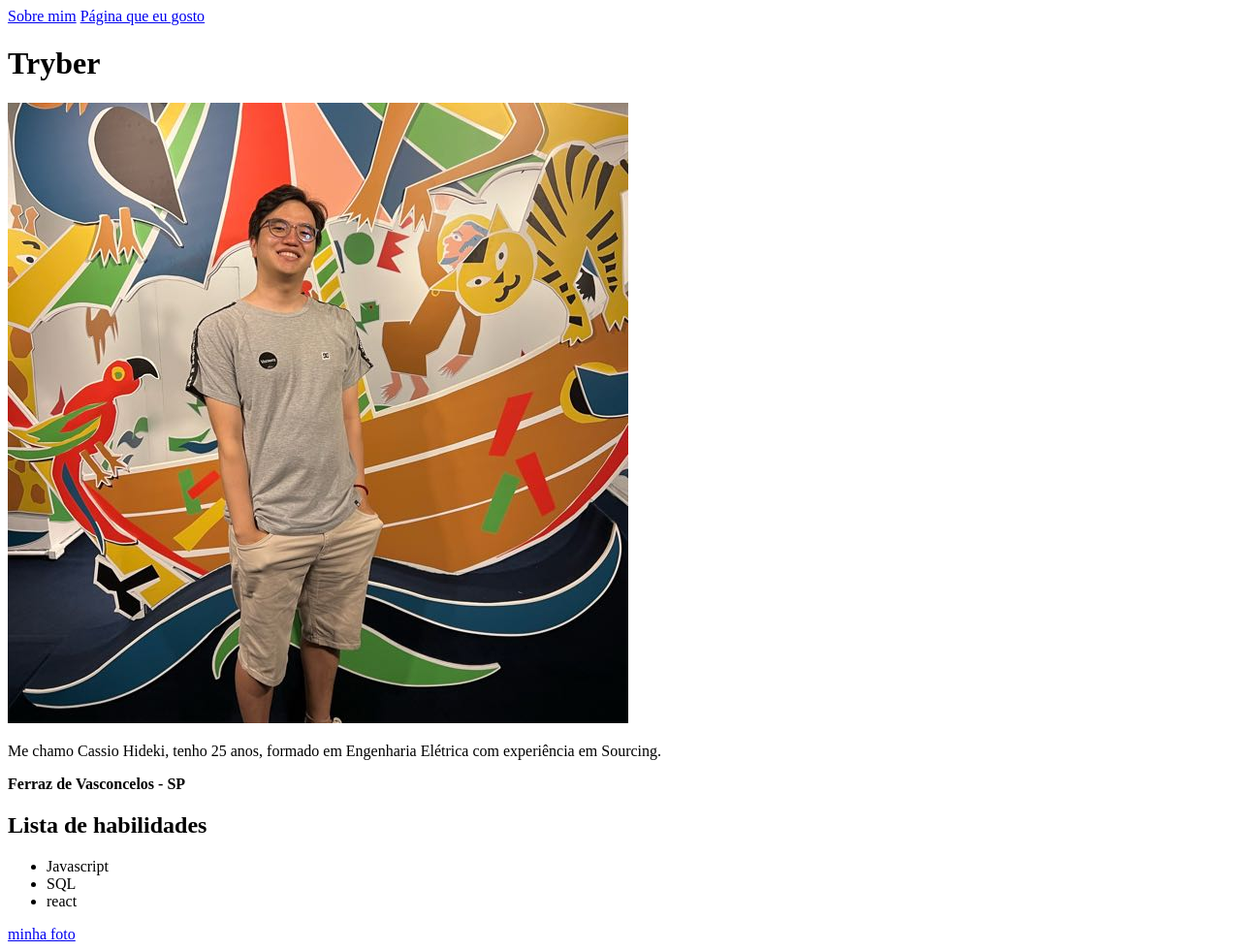
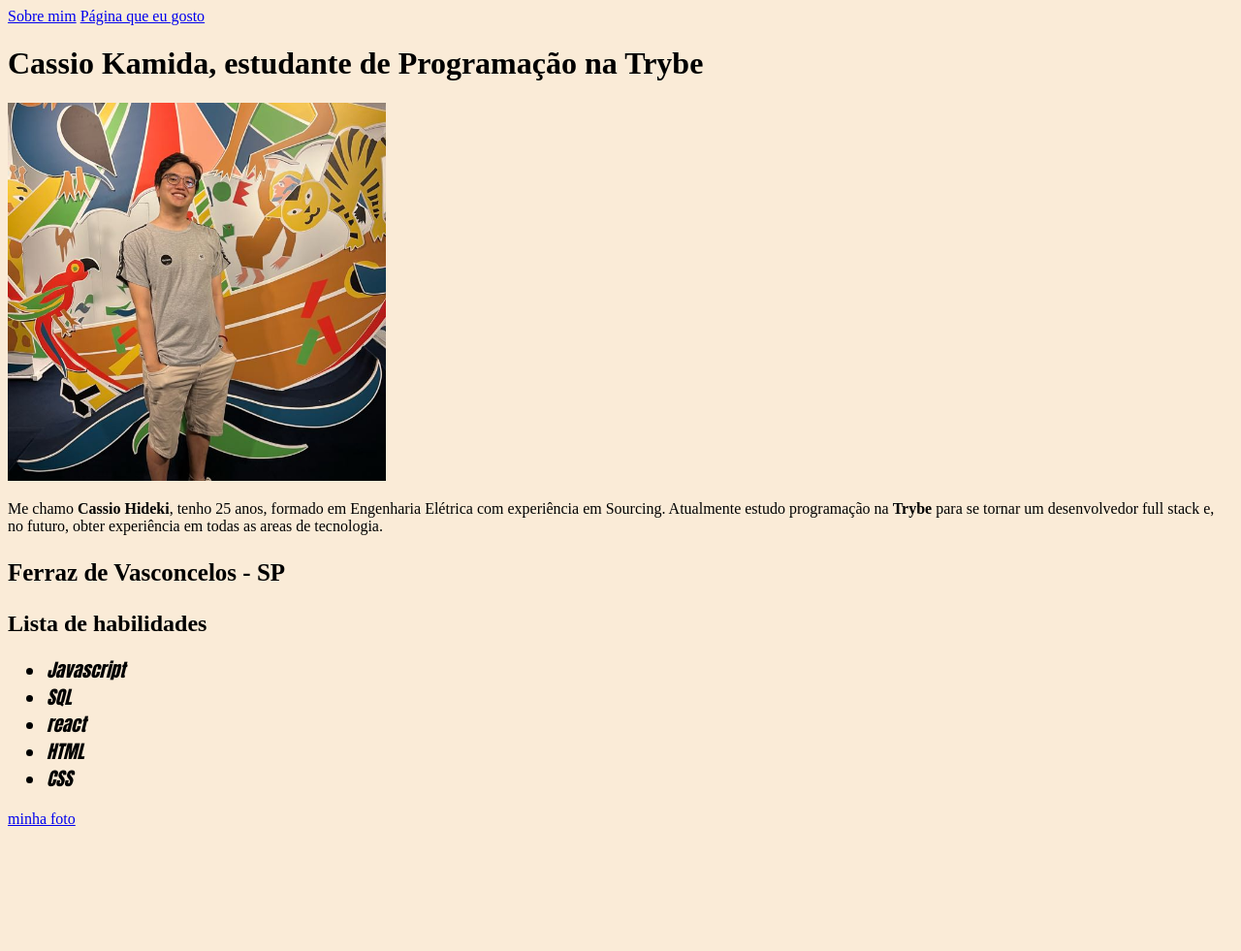
Before and after one commit to CassioKamida/CassioKamida.github.io, a plain HTML site: page index.html in a window 1280 px wide. Shown: the whole page at 97% size. After the commit the page ends 862 px from the top, so only its background shows below. Drawn offline with Linux system fonts and the light colour scheme.

Commit message:
adicionado as informações da segunda aula

```diff
--- a/index.html
+++ b/index.html
@@ -5,21 +5,52 @@
     <meta http-equiv="X-UA-Compatible" content="IE=edge">
     <meta name="viewport" content="width=device-width, initial-scale=1.0">
     <title>Document</title>
+    <style>
+        body{
+            background-color: antiquewhite;
+        }
+        .Residencia{
+            font-size: 25px;
+
+        }
+        .habilidades{
+            font-family:Impact, Haettenschweiler, 'Arial Narrow Bold', sans-serif;
+            font-style: italic;
+            font-size: 19px;
+        }
+        .foto{
+            size: 40px;
+        }
+
+    </style>
 </head>
 <body>
     <a href="sobre mim">Sobre mim</a>
     <a href="pagina">Página que eu gosto</a>
-    <h1 class="Cassio Kamida">Tryber</h1>
-    <img src="eumesmo.jpg" alt="Eu mesmo todo sorridente e bonito" id="foto minha">
-    <p class="Descrição">Me chamo Cassio Hideki, tenho 25 anos, formado em Engenharia Elétrica com experiência em Sourcing.</p>
+
+    <h1 class="CassioKamida">Cassio Kamida, estudante de Programação na Trybe</h1>
+
+    <div>
+        <div class="foto">
+            <img src="eumesmo.jpg" alt="Eu mesmo todo sorridente e bonito" width="390px"
+            ">
+        </div>
+        <p class="Descrição">Me chamo <strong>Cassio Hideki</strong>, tenho 25 anos, formado em Engenharia Elétrica com experiência em Sourcing. Atualmente estudo programação na <strong>Trybe</strong> para se tornar um desenvolvedor full stack e, no futuro, obter experiência em todas as areas de tecnologia.</p>
         <p class="Residencia"><strong> Ferraz de Vasconcelos - SP</strong></strong></p>
+    </div>
+
+
     <h2>Lista de habilidades</h2>
+    <div class="habilidades">
         <ul>
             <li class="javascript"> Javascript</li>
             <li class="sql"> SQL</li>
             <li class="react"> react</li>
+            <li class="html"> HTML</li>
+            <li class="css"> CSS</li>
 
         </ul>
+    </div>
     <a href="#minha-foto">minha foto</a>
 
 
```
Also changed, not shown: style.css (added). Lines whose indentation alone changed are shown as unchanged.
